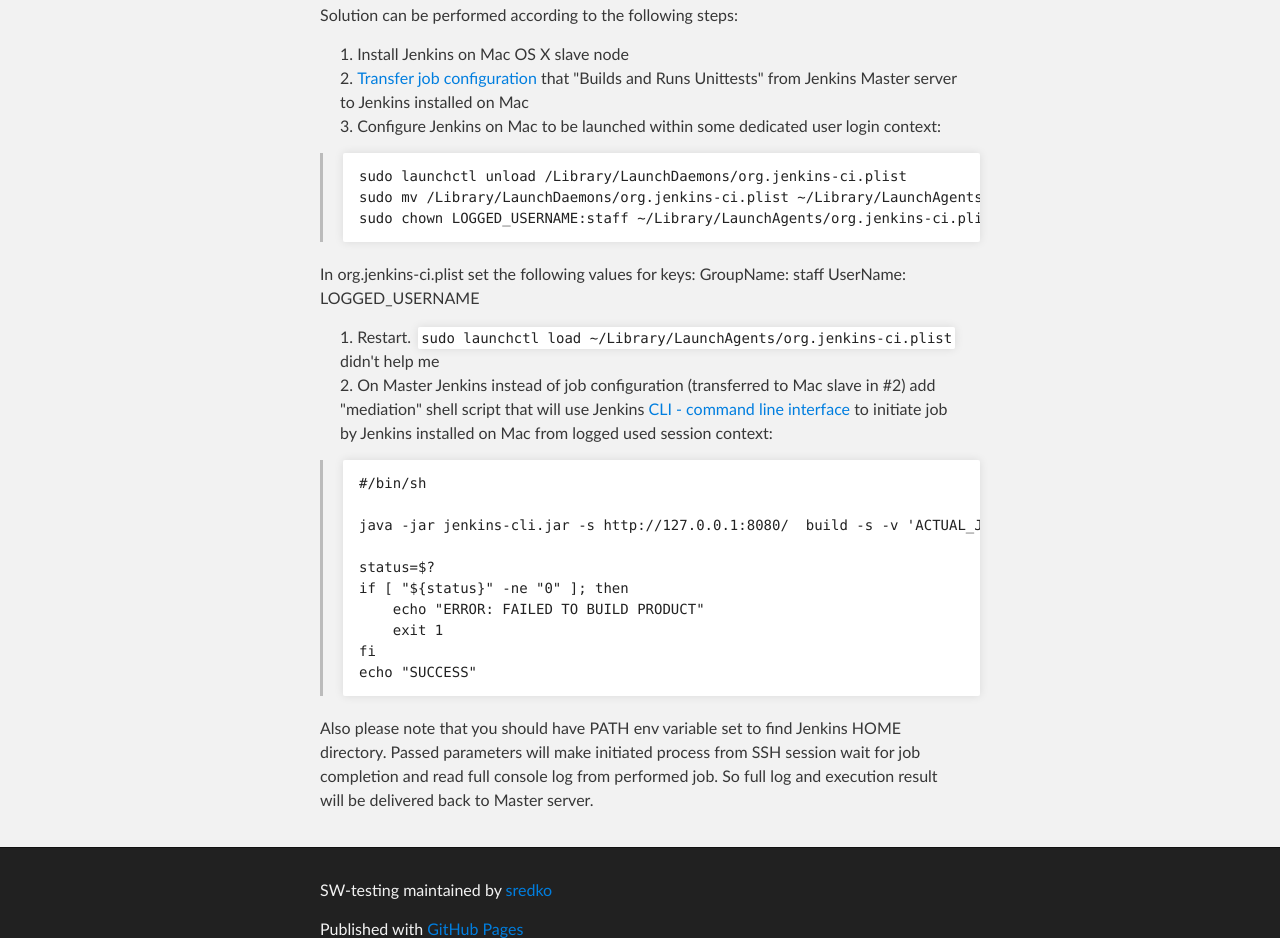
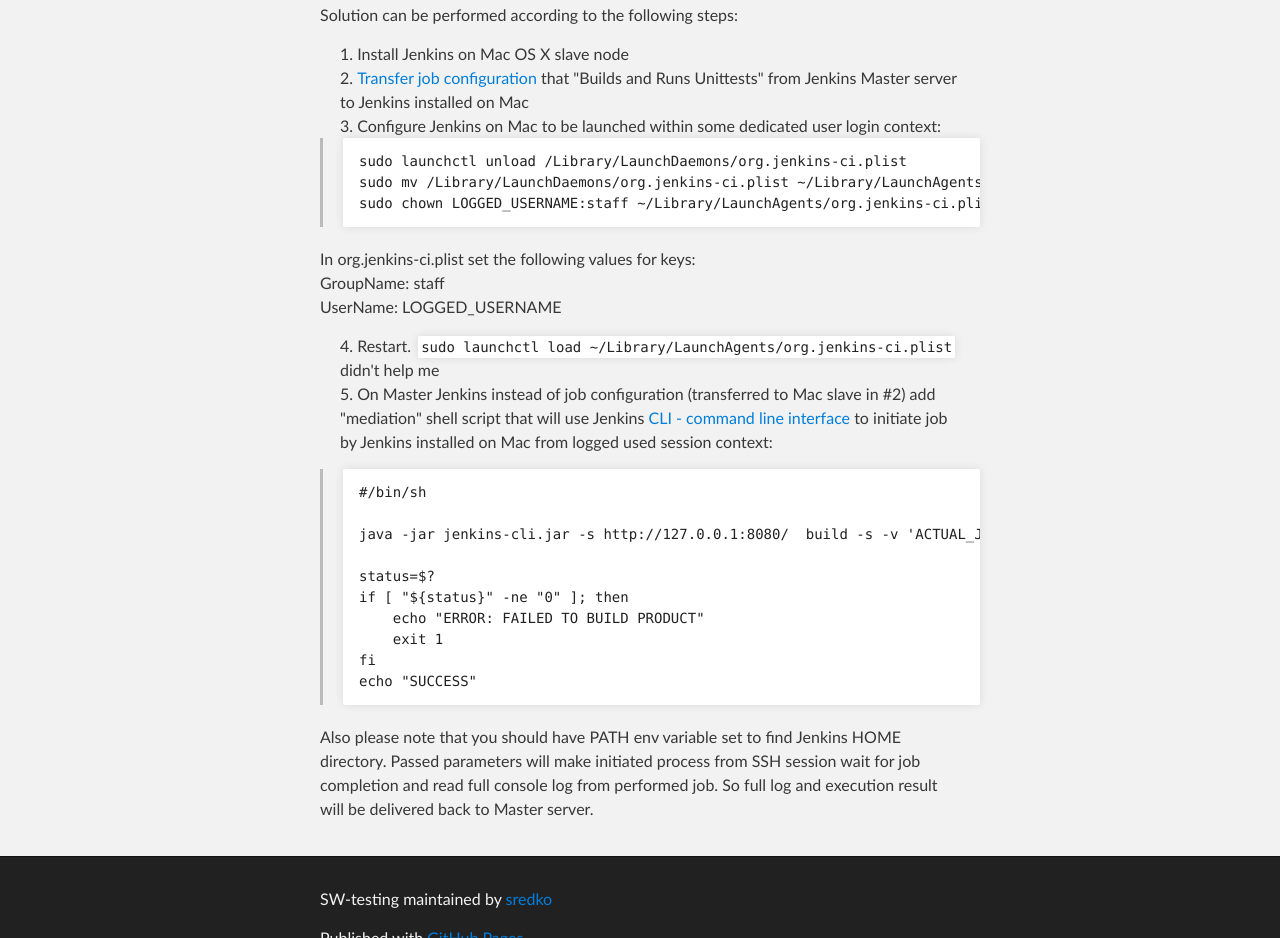
Before and after one commit to sredko/SW-Testing, a plain HTML site: page iosUTestsOnJenkins.html in a window 1280 px wide. Shown: the part 2150-3088 px from the top of the page. Drawn offline with Linux system fonts and the light colour scheme.

Commit message:
Minor corrections

```diff
--- a/iosUTestsOnJenkins.html
+++ b/iosUTestsOnJenkins.html
@@ -67,21 +67,21 @@ Picture 2</p>
 <li>
 <a href="https://wiki.jenkins-ci.org/display/JENKINS/Administering+Jenkins#AdministeringJenkins-Moving%2Fcopying%2Frenamingjobs">Transfer job configuration</a> that "Builds and Runs Unittests" from Jenkins Master server to Jenkins installed on Mac</li>
 <li>Configure Jenkins on Mac to be launched within some dedicated user login context:</li>
-</ol><blockquote>
+<blockquote>
 <pre><code>sudo launchctl unload /Library/LaunchDaemons/org.jenkins-ci.plist
 sudo mv /Library/LaunchDaemons/org.jenkins-ci.plist ~/Library/LaunchAgents/
 sudo chown LOGGED_USERNAME:staff ~/Library/LaunchAgents/org.jenkins-ci.plist
 </code></pre>
 </blockquote>
 
-<p>In org.jenkins-ci.plist set the following values for keys:
-GroupName: staff
+<p>In org.jenkins-ci.plist set the following values for keys:<br>
+GroupName: staff<br>
 UserName: LOGGED_USERNAME</p>
 
-<ol>
 <li>Restart. <code>sudo launchctl load ~/Library/LaunchAgents/org.jenkins-ci.plist</code> didn't help me</li>
 <li>On Master Jenkins instead of job configuration (transferred to Mac slave in #2) add "mediation" shell script that  will use Jenkins <a href="https://wiki.jenkins-ci.org/display/JENKINS/Jenkins+CLI">CLI - command line interface</a> to initiate job by Jenkins installed on Mac from logged used session context:</li>
-</ol><blockquote>
+</ol>
+<blockquote>
 <pre><code>#/bin/sh
 
 java -jar jenkins-cli.jar -s http://127.0.0.1:8080/  build -s -v 'ACTUAL_JOB_NAME'
```
